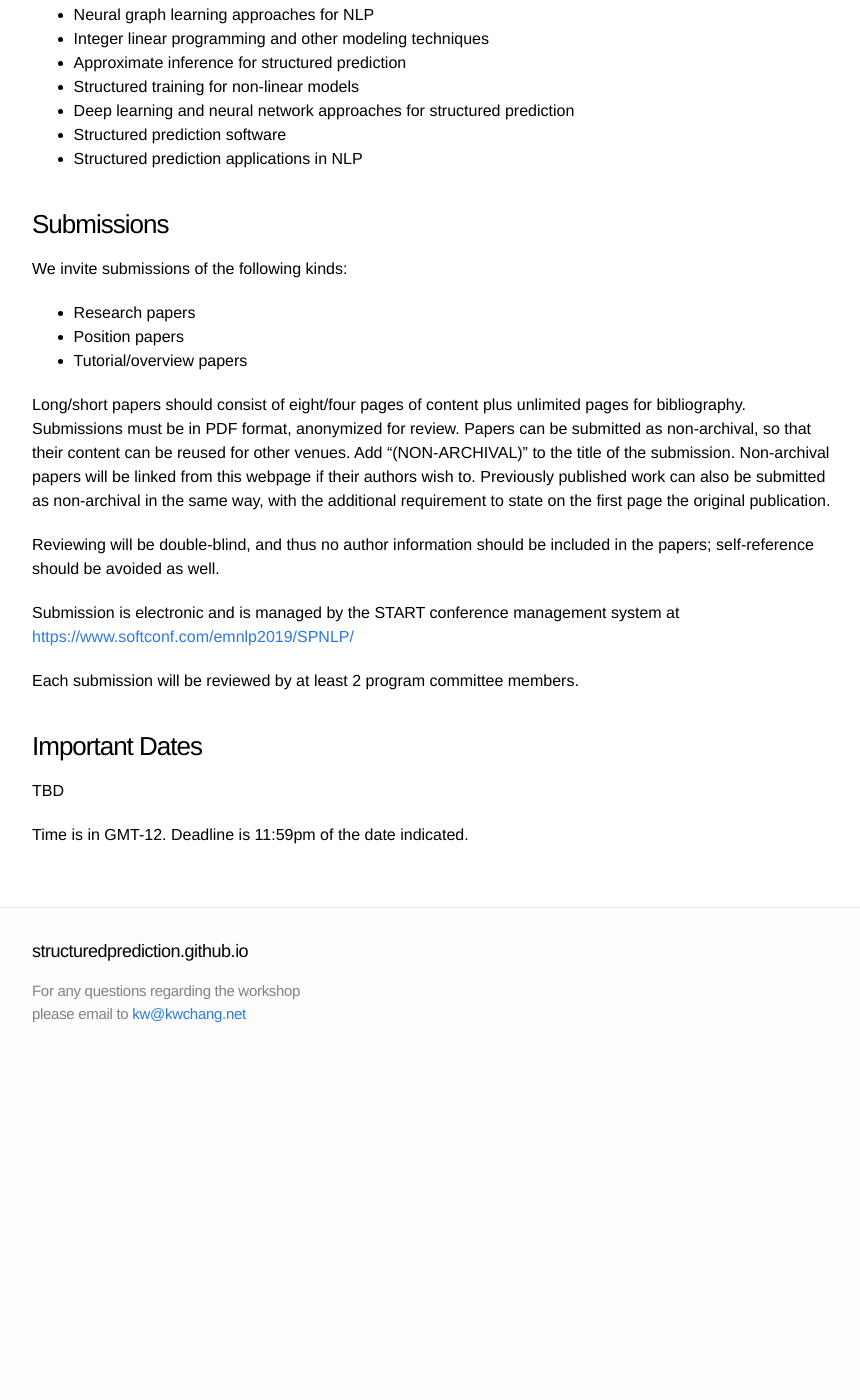
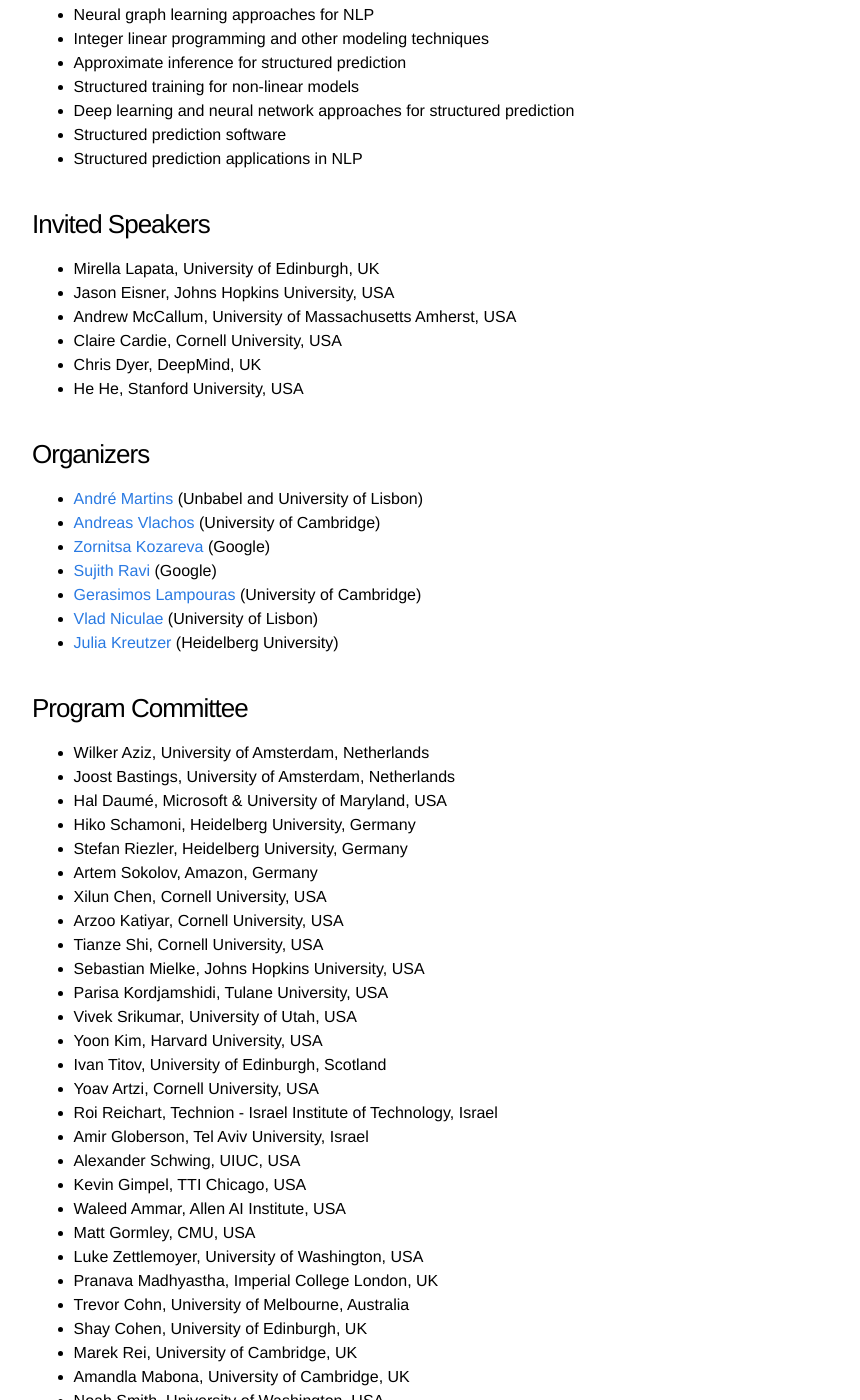
Before and after one commit to structuredprediction/structuredprediction.github.io, a Jekyll site: the page built from EMNLP19/1_cfp.md, in a window 1280 px wide and 1400 px high, scrolled down 869 px. Shown: the whole window, without its empty margins (208-1068 px from the left). Built offline with Jekyll 4.4.1, drawn with Linux system fonts in a browser that asks for light colours; before the commit the page ends 1939 px from its top, so only the background shows below that; some of the changed text lies outside the part shown.

Commit message:
Add content.

```diff
--- a/EMNLP19/1_cfp.md
+++ b/EMNLP19/1_cfp.md
@@ -40,6 +40,62 @@
 
 
 
+### Invited Speakers
+
+* Mirella Lapata, University of Edinburgh, UK
+* Jason Eisner, Johns Hopkins University, USA
+* Andrew McCallum, University of Massachusetts Amherst, USA
+* Claire Cardie, Cornell University, USA
+* Chris Dyer, DeepMind, UK
+* He He, Stanford University, USA
+
+
+
+### Organizers
+
+* [André Martins](https://andre-martins.github.io) (Unbabel and University of Lisbon)
+* [Andreas Vlachos](https://andreasvlachos.github.io) (University of Cambridge)
+* [Zornitsa Kozareva](http://www.kozareva.com) (Google)
+* [Sujith Ravi](http://www.sravi.org) (Google)
+* [Gerasimos Lampouras](https://glampouras.github.io) (University of Cambridge)
+* [Vlad Niculae](https://vene.ro) (University of Lisbon)
+* [Julia Kreutzer](http://www.cl.uni-heidelberg.de/~kreutzer) (Heidelberg University)
+
+
+
+### Program Committee
+
+* Wilker Aziz, University of Amsterdam, Netherlands
+* Joost Bastings, University of Amsterdam, Netherlands
+* Hal Daumé, Microsoft & University of Maryland, USA
+* Hiko Schamoni, Heidelberg University, Germany
+* Stefan Riezler, Heidelberg University, Germany
+* Artem Sokolov, Amazon,  Germany
+* Xilun Chen, Cornell University, USA
+* Arzoo Katiyar, Cornell University, USA
+* Tianze Shi, Cornell University, USA
+* Sebastian Mielke, Johns Hopkins University, USA
+* Parisa Kordjamshidi, Tulane University, USA
+* Vivek Srikumar, University of Utah, USA
+* Yoon Kim, Harvard University, USA
+* Ivan Titov, University of Edinburgh, Scotland
+* Yoav Artzi, Cornell University, USA
+* Roi Reichart, Technion - Israel Institute of Technology, Israel
+* Amir Globerson, Tel Aviv University, Israel
+* Alexander Schwing, UIUC, USA
+* Kevin Gimpel, TTI Chicago, USA
+* Waleed Ammar, Allen AI Institute, USA
+* Matt Gormley, CMU, USA
+* Luke Zettlemoyer, University of Washington, USA
+* Pranava Madhyastha, Imperial College London, UK
+* Trevor Cohn, University of Melbourne, Australia
+* Shay Cohen, University of Edinburgh, UK
+* Marek Rei, University of Cambridge, UK
+* Amandla Mabona, University of Cambridge, UK
+* Noah Smith, University of Washington, USA
+
+
+
 ### Submissions
 
 We invite submissions of the following kinds:
```
